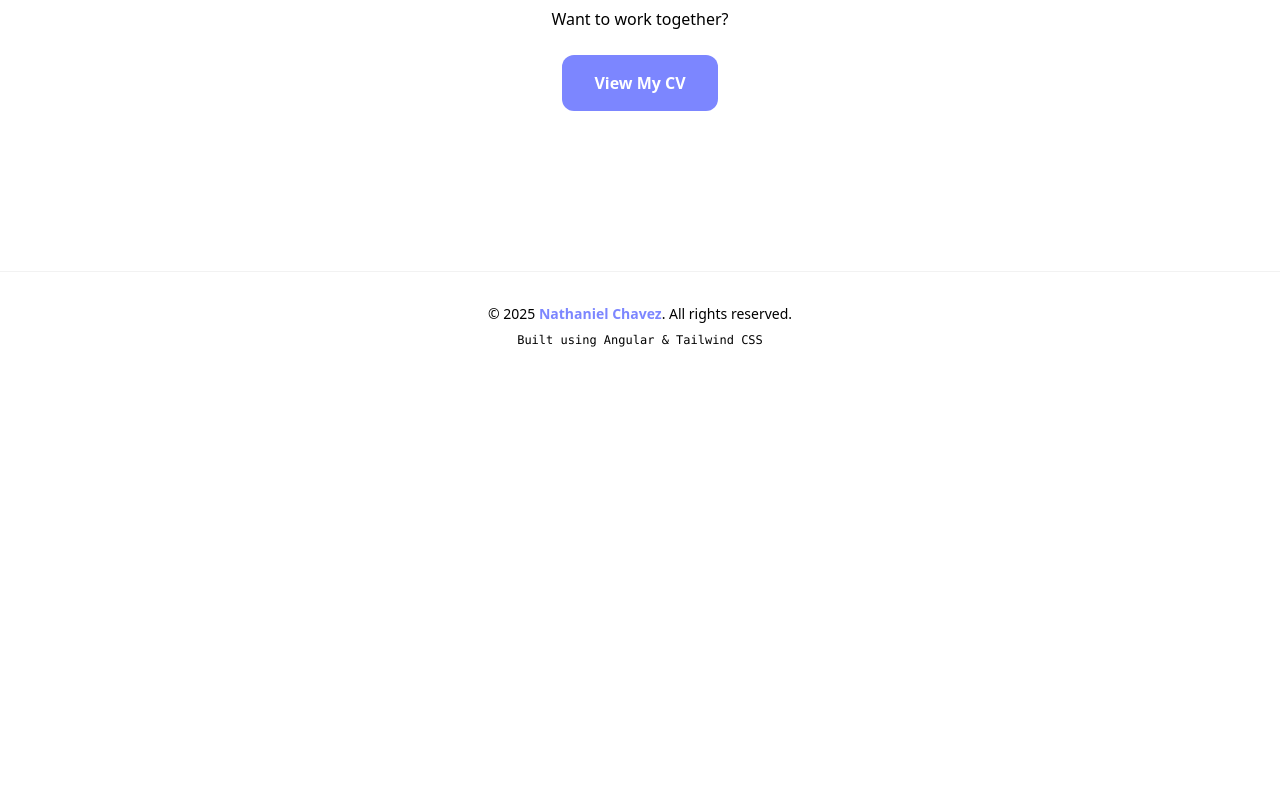
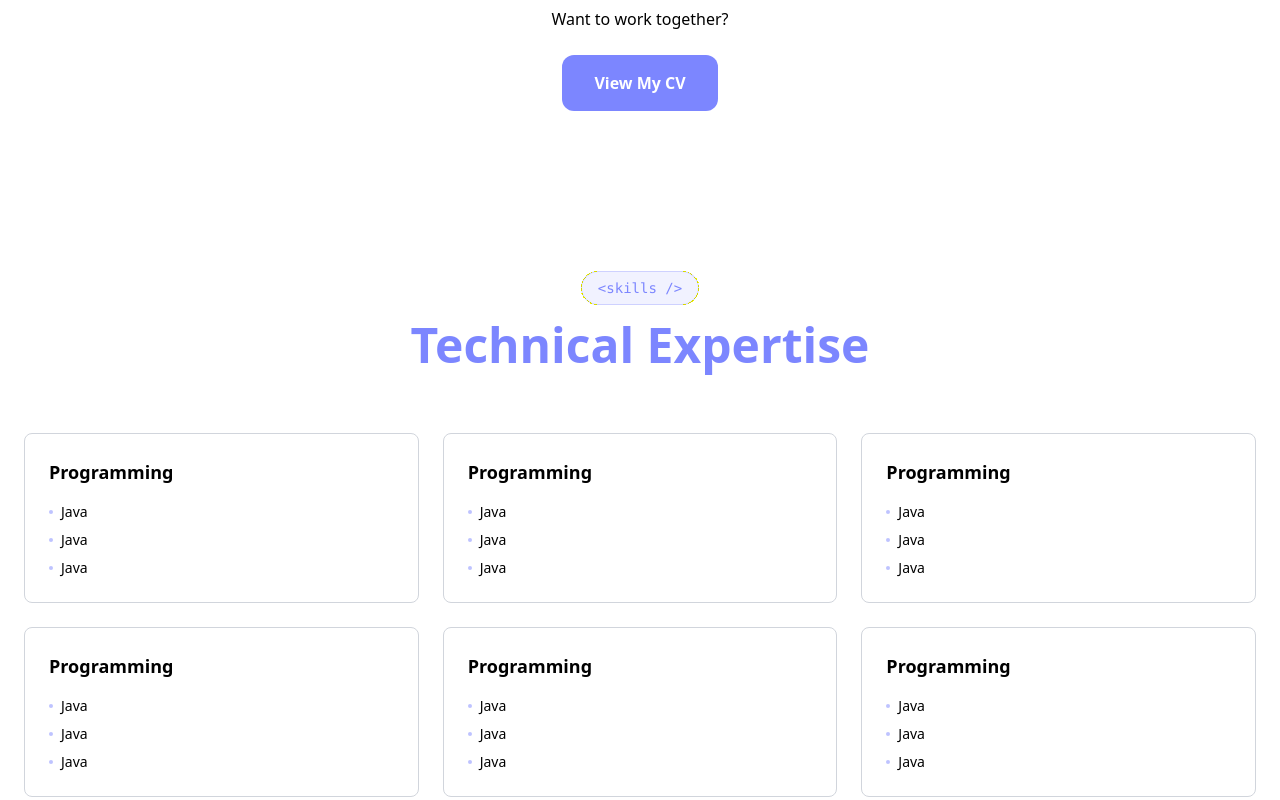
Before and after one commit to wonderingfire/nat-codes, an Angular app: page / in a window 1280 px wide. Shown: the part 2000-2800 px from the top of the page. Before the commit the page ends 2380 px from the top, so only its background shows below. Built offline with nearby package versions, Linux system fonts and the light colour scheme.

Commit message:
skills section skeleton

```diff
--- a/src/app/app.html
+++ b/src/app/app.html
@@ -9,6 +9,7 @@
      <!-- about section -->
     <app-about/>
      <!-- skills section -->
+    <app-skills/>
     <!-- projects section -->
     <!-- contact section -->
    </main>
--- a/src/app/app.ts
+++ b/src/app/app.ts
@@ -4,10 +4,11 @@ import { Hero } from "./components/hero/hero";
 import { SideNav } from "./components/side-nav/side-nav";
 import { About } from "./components/about/about";
 import { Footer } from "./components/footer/footer";
+import { Skills } from "./components/skills/skills";
 
 @Component({
   selector: 'app-root',
-  imports: [Header, Hero, SideNav, About, Footer],
+  imports: [Header, Hero, SideNav, About, Footer, Skills],
   templateUrl: './app.html',
   styleUrl: './app.scss'
 })
--- a/src/app/components/about/about.html
+++ b/src/app/components/about/about.html
@@ -4,7 +4,7 @@
   style="min-height: calc(-64px + 100vh); opacity: 1;">
   <div class="max-w-6xl mx-auto">
     <div class="text-center mb-16" style="opacity: 1; transform: none;">
-      <span class="inline-block px-4 py-1.5 rounded-full text-sm bg-indigo-400/10 text-indigo-400 border border-indigo-400/30 mb-4">
+      <span class="inline-block px-4 py-1.5 rounded-full text-sm font-mono bg-indigo-400/10 text-indigo-400 border border-indigo-400/30 mb-4">
         About
       </span>
       <h2 class="text-3xl md:text-4xl font-bold text-foreground mb-4"
--- /dev/null
+++ b/src/app/components/skills/skills.html
@@ -0,0 +1,147 @@
+<section
+  id="skills"
+  class="py-20 px-6 max-w-7xl mx-auto"
+  style="opacity: 1;">
+  <div class="text-center mb-16">
+    <span class="inline-block px-4 py-1.5 rounded-full text-sm font-mono bg-indigo-400/10 text-indigo-400 border border-indigo-400/30 mb-4">
+      {{skills}}
+    </span>
+    <h2 class="text-3xl sm:text-4xl text-indigo-400 lg:text-5xl font-bold gradient-text mb-4" style="opacity: 1; transform: none;">
+      Technical Expertise
+    </h2>
+  </div>
+  <div class="grid gap-6 grid-cols-1 sm:grid-cols-2 lg:grid-cols-3">
+    <div class="p-6 rounded-lg bg-card border border-gray-300 border-border hover:border-indigo-400/30 transition-all duration-500 hover:-translate-y-1 hover:shadow-lg">
+      <div class="flex items-center gap-3 mb-4">
+        <h3 class="text-lg font-semibold text-foreground">Programming</h3>
+      </div>
+      <ul class="space-y-2">
+        <li class="text-sm text-muted-foreground flex items-center gap-2 transition-all duration-300 hover:text-foreground hover:translate-x-1 cursor-default">
+          <span class="w-1 h-1 rounded-full bg-indigo-400/50 transition-all duration-300 hover:w-1.5 hover:h-1.5">
+          </span>
+          Java
+        </li>
+        <li class="text-sm text-muted-foreground flex items-center gap-2 transition-all duration-300 hover:text-foreground hover:translate-x-1 cursor-default">
+          <span class="w-1 h-1 rounded-full bg-indigo-400/50 transition-all duration-300 hover:w-1.5 hover:h-1.5">
+          </span>
+          Java
+        </li>
+        <li class="text-sm text-muted-foreground flex items-center gap-2 transition-all duration-300 hover:text-foreground hover:translate-x-1 cursor-default">
+          <span class="w-1 h-1 rounded-full bg-indigo-400/50 transition-all duration-300 hover:w-1.5 hover:h-1.5">
+          </span>
+          Java
+        </li>
+      </ul>
+    </div>
+        <div class="p-6 rounded-lg bg-card border border-gray-300 border-border hover:border-indigo-400/30 transition-all duration-500 hover:-translate-y-1 hover:shadow-lg">
+      <div class="flex items-center gap-3 mb-4">
+        <h3 class="text-lg font-semibold text-foreground">Programming</h3>
+      </div>
+      <ul class="space-y-2">
+        <li class="text-sm text-muted-foreground flex items-center gap-2 transition-all duration-300 hover:text-foreground hover:translate-x-1 cursor-default">
+          <span class="w-1 h-1 rounded-full bg-indigo-400/50 transition-all duration-300 hover:w-1.5 hover:h-1.5">
+          </span>
+          Java
+        </li>
+        <li class="text-sm text-muted-foreground flex items-center gap-2 transition-all duration-300 hover:text-foreground hover:translate-x-1 cursor-default">
+          <span class="w-1 h-1 rounded-full bg-indigo-400/50 transition-all duration-300 hover:w-1.5 hover:h-1.5">
+          </span>
+          Java
+        </li>
+        <li class="text-sm text-muted-foreground flex items-center gap-2 transition-all duration-300 hover:text-foreground hover:translate-x-1 cursor-default">
+          <span class="w-1 h-1 rounded-full bg-indigo-400/50 transition-all duration-300 hover:w-1.5 hover:h-1.5">
+          </span>
+          Java
+        </li>
+      </ul>
+    </div>
+        <div class="p-6 rounded-lg bg-card border border-gray-300 border-border hover:border-indigo-400/30 transition-all duration-500 hover:-translate-y-1 hover:shadow-lg">
+      <div class="flex items-center gap-3 mb-4">
+        <h3 class="text-lg font-semibold text-foreground">Programming</h3>
+      </div>
+      <ul class="space-y-2">
+        <li class="text-sm text-muted-foreground flex items-center gap-2 transition-all duration-300 hover:text-foreground hover:translate-x-1 cursor-default">
+          <span class="w-1 h-1 rounded-full bg-indigo-400/50 transition-all duration-300 hover:w-1.5 hover:h-1.5">
+          </span>
+          Java
+        </li>
+        <li class="text-sm text-muted-foreground flex items-center gap-2 transition-all duration-300 hover:text-foreground hover:translate-x-1 cursor-default">
+          <span class="w-1 h-1 rounded-full bg-indigo-400/50 transition-all duration-300 hover:w-1.5 hover:h-1.5">
+          </span>
+          Java
+        </li>
+        <li class="text-sm text-muted-foreground flex items-center gap-2 transition-all duration-300 hover:text-foreground hover:translate-x-1 cursor-default">
+          <span class="w-1 h-1 rounded-full bg-indigo-400/50 transition-all duration-300 hover:w-1.5 hover:h-1.5">
+          </span>
+          Java
+        </li>
+      </ul>
+    </div>
+        <div class="p-6 rounded-lg bg-card border border-gray-300 border-border hover:border-indigo-400/30 transition-all duration-500 hover:-translate-y-1 hover:shadow-lg">
+      <div class="flex items-center gap-3 mb-4">
+        <h3 class="text-lg font-semibold text-foreground">Programming</h3>
+      </div>
+      <ul class="space-y-2">
+        <li class="text-sm text-muted-foreground flex items-center gap-2 transition-all duration-300 hover:text-foreground hover:translate-x-1 cursor-default">
+          <span class="w-1 h-1 rounded-full bg-indigo-400/50 transition-all duration-300 hover:w-1.5 hover:h-1.5">
+          </span>
+          Java
+        </li>
+        <li class="text-sm text-muted-foreground flex items-center gap-2 transition-all duration-300 hover:text-foreground hover:translate-x-1 cursor-default">
+          <span class="w-1 h-1 rounded-full bg-indigo-400/50 transition-all duration-300 hover:w-1.5 hover:h-1.5">
+          </span>
+          Java
+        </li>
+        <li class="text-sm text-muted-foreground flex items-center gap-2 transition-all duration-300 hover:text-foreground hover:translate-x-1 cursor-default">
+          <span class="w-1 h-1 rounded-full bg-indigo-400/50 transition-all duration-300 hover:w-1.5 hover:h-1.5">
+          </span>
+          Java
+        </li>
+      </ul>
+    </div>
+        <div class="p-6 rounded-lg bg-card border border-gray-300 border-border hover:border-indigo-400/30 transition-all duration-500 hover:-translate-y-1 hover:shadow-lg">
+      <div class="flex items-center gap-3 mb-4">
+        <h3 class="text-lg font-semibold text-foreground">Programming</h3>
+      </div>
+      <ul class="space-y-2">
+        <li class="text-sm text-muted-foreground flex items-center gap-2 transition-all duration-300 hover:text-foreground hover:translate-x-1 cursor-default">
+          <span class="w-1 h-1 rounded-full bg-indigo-400/50 transition-all duration-300 hover:w-1.5 hover:h-1.5">
+          </span>
+          Java
+        </li>
+        <li class="text-sm text-muted-foreground flex items-center gap-2 transition-all duration-300 hover:text-foreground hover:translate-x-1 cursor-default">
+          <span class="w-1 h-1 rounded-full bg-indigo-400/50 transition-all duration-300 hover:w-1.5 hover:h-1.5">
+          </span>
+          Java
+        </li>
+        <li class="text-sm text-muted-foreground flex items-center gap-2 transition-all duration-300 hover:text-foreground hover:translate-x-1 cursor-default">
+          <span class="w-1 h-1 rounded-full bg-indigo-400/50 transition-all duration-300 hover:w-1.5 hover:h-1.5">
+          </span>
+          Java
+        </li>
+      </ul>
+    </div>
+        <div class="p-6 rounded-lg bg-card border border-gray-300 border-border hover:border-indigo-400/30 transition-all duration-500 hover:-translate-y-1 hover:shadow-lg">
+      <div class="flex items-center gap-3 mb-4">
+        <h3 class="text-lg font-semibold text-foreground">Programming</h3>
+      </div>
+      <ul class="space-y-2">
+        <li class="text-sm text-muted-foreground flex items-center gap-2 transition-all duration-300 hover:text-foreground hover:translate-x-1 cursor-default">
+          <span class="w-1 h-1 rounded-full bg-indigo-400/50 transition-all duration-300 hover:w-1.5 hover:h-1.5">
+          </span>
+          Java
+        </li>
+        <li class="text-sm text-muted-foreground flex items-center gap-2 transition-all duration-300 hover:text-foreground hover:translate-x-1 cursor-default">
+          <span class="w-1 h-1 rounded-full bg-indigo-400/50 transition-all duration-300 hover:w-1.5 hover:h-1.5">
+          </span>
+          Java
+        </li>
+        <li class="text-sm text-muted-foreground flex items-center gap-2 transition-all duration-300 hover:text-foreground hover:translate-x-1 cursor-default">
+          <span class="w-1 h-1 rounded-full bg-indigo-400/50 transition-all duration-300 hover:w-1.5 hover:h-1.5">
+          </span>
+          Java
+        </li>
+      </ul>
+    </div>
+  </div>
+</section>
--- /dev/null
+++ b/src/app/components/skills/skills.ts
@@ -0,0 +1,11 @@
+import { Component } from '@angular/core';
+
+@Component({
+  selector: 'app-skills',
+  imports: [],
+  templateUrl: './skills.html',
+  styleUrl: './skills.scss',
+})
+export class Skills {
+  skills = '<skills />';
+}
```
Also changed, not shown: src/app/components/skills/skills.scss (added).
